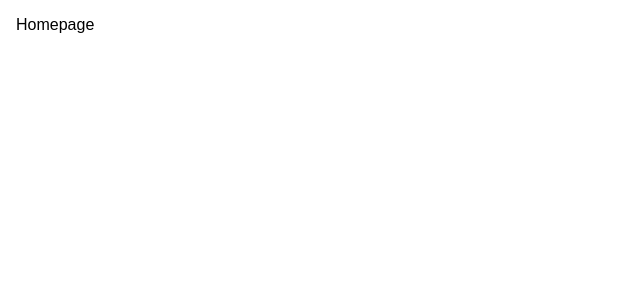
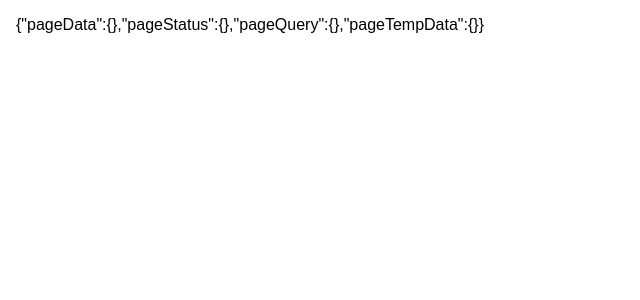
Before and after one commit to jsjzh/react-ts-tpl, a React (Vite) app: page /#/homepage in a window 1280 px wide. Shown: the top 300 px of the page, without its empty margins (0-640 px from the left). Built offline with nearby package versions, Linux system fonts and the light colour scheme.

Commit message:
feat: 补充示例

```diff
--- a/src/stores/app.ts
+++ b/src/stores/demo.ts
@@ -2,8 +2,8 @@ import { create } from "zustand";
 import { immer } from "zustand/middleware/immer";
 import { devtools, persist } from "zustand/middleware";
 
-interface AppData {
-  app: {
+interface DemoData {
+  Demo: {
     pageData: {};
     pageStatus: {};
     pageQuery: {};
@@ -11,30 +11,30 @@ interface AppData {
   };
 }
 
-interface AppFunc {
-  updateApp: (draft: (next: AppData["app"]) => void) => void;
+interface DemoFunc {
+  updateDemo: (draft: (next: DemoData["Demo"]) => void) => void;
 }
 
-const useAppStore = create<AppStore>()(
+const useDemoStore = create<DemoStore>()(
   // devtools(
   // persist(
   immer((set, get, api) => {
     return {
-      app: {
+      Demo: {
         pageData: {},
         pageStatus: {},
         pageQuery: {},
         pageTempData: {},
       },
-      updateApp: (fn) => set((draft) => fn(draft.app)),
+      updateDemo: (fn) => set((draft) => fn(draft.Demo)),
     };
   }),
-  // { name: "useAppStore" },
+  // { name: "useDemoStore" },
   // ),
-  // { name: "useAppStore" },
+  // { name: "useDemoStore" },
   // ),
 );
 
-export type AppStore = AppData & AppFunc;
+export type DemoStore = DemoData & DemoFunc;
 
-export default useAppStore;
+export default useDemoStore;
--- a/src/views/Homepage/index.tsx
+++ b/src/views/Homepage/index.tsx
@@ -1,17 +1,23 @@
 import React from "react";
 import { useImmer } from "use-immer";
 import PageWrapper from "@/components/PageWrapper";
+import useDemoStore from "@/stores/demo";
 
 interface IProps {}
 
 const Homepage: React.FC<IProps> = (props) => {
+  const { db, update } = useDemoStore((state) => ({
+    db: state.Demo,
+    update: state.updateDemo,
+  }));
+
   const [pageData, updatePageData] = useImmer<{}>({});
   const [pageStatus, updatePageStatus] = useImmer<{}>({});
   const [pageTempData, updatePageTempData] = useImmer<{}>({});
 
   return (
     <PageWrapper>
-      <div>Homepage</div>
+      <div>{JSON.stringify(db)}</div>
     </PageWrapper>
   );
 };
```
Also changed, not shown: src/stores/index.ts (+4 -4 lines).
